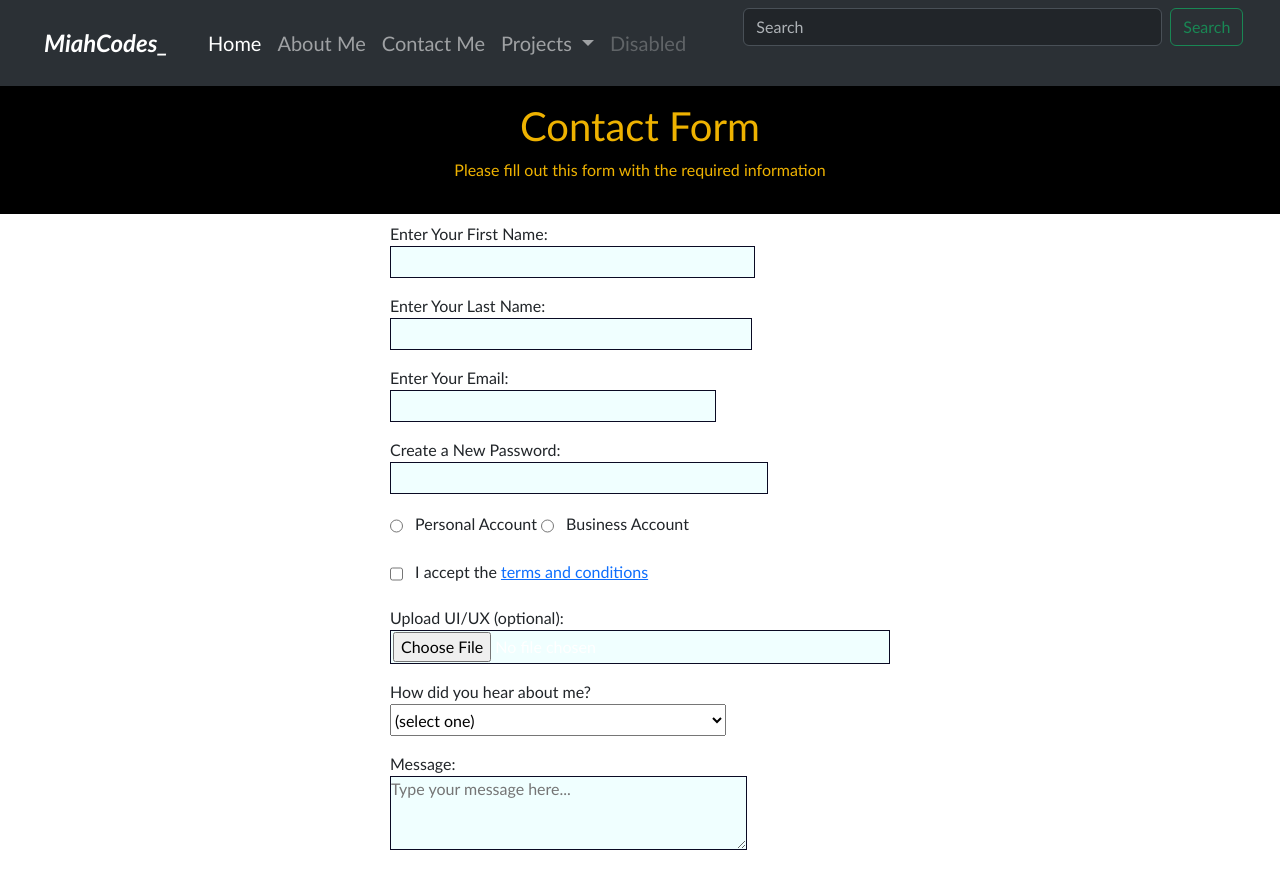
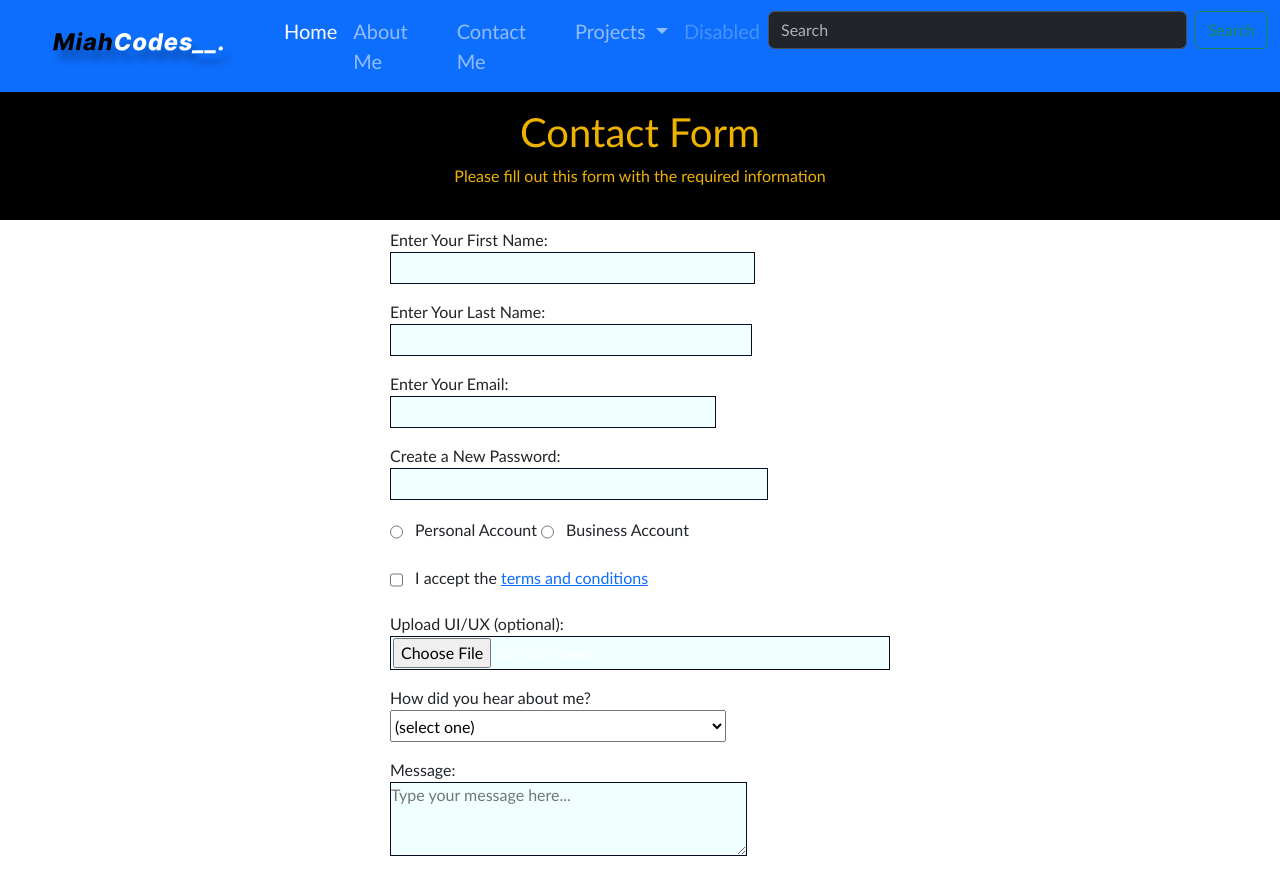
Before and after one commit to JonathonErnest/JonathonErnest.github.io, a plain HTML site: page contact.html in a window 1280 px wide. Shown: the top 873 px of the page. Drawn offline with nearby package versions, Linux system fonts and the light colour scheme.

Commit message:
replaced logo with figma svg, modified theme of nav bar

```diff
--- a/contact.html
+++ b/contact.html
@@ -9,10 +9,9 @@
     <link href="https://cdn.jsdelivr.net/npm/bootstrap@5.3.2/dist/css/bootstrap.min.css" rel="stylesheet" integrity="sha384-T3c6CoIi6uLrA9TneNEoa7RxnatzjcDSCmG1MXxSR1GAsXEV/Dwwykc2MPK8M2HN" crossorigin="anonymous">
 </head>
 <body>
-    <nav class="navbar navbar-expand-lg bg-body-tertiary" data-bs-theme="dark">
+    <nav class="navbar navbar-expand-lg bg-primary" data-bs-theme="dark">
         <div class="container-fluid">
-          <a class="logo" href="./index.html">MiahCodes_</a>
-          <button class="navbar-toggler" type="button" data-bs-toggle="collapse" data-bs-target="#navbarSupportedContent" aria-controls="navbarSupportedContent" aria-expanded="false" aria-label="Toggle navigation">
+            <a class="logo" href="./index.html"><img id="logo-img" src="./images/MiahCodes__..svg" ></a>          <button class="navbar-toggler" type="button" data-bs-toggle="collapse" data-bs-target="#navbarSupportedContent" aria-controls="navbarSupportedContent" aria-expanded="false" aria-label="Toggle navigation">
             <span class="navbar-toggler-icon"></span>
           </button>
           <div class="collapse navbar-collapse" id="navbarSupportedContent">
--- a/styles.css
+++ b/styles.css
@@ -12,12 +12,21 @@ nav ul li {
   font-size: 1.25rem;
 }
 
+body {
+  background-color: #5798F9;
+}
+
 .logo {
   color: #FFF;
-  font-size: 1.5rem;
+  font-size: 2.5rem;
   font-style: italic;
   font-weight: bold;
   padding: 0 2rem;
+}
+
+#logo-img {
+  height: 1em;
+  width: 5em;
 }
 
 
@@ -46,7 +55,6 @@ li {
 .prompt-container {
   display: grid;
   grid-template-rows: 1fr 1fr;
-  background-color: #FFF;
   height: 95vh;
   background: url('/images/Group1.svg');
   background-size: cover;
```
Also changed, not shown: about-me.html (+2 -3 lines), index.html (+2 -2 lines), images/MiahCodes__..svg (added).
